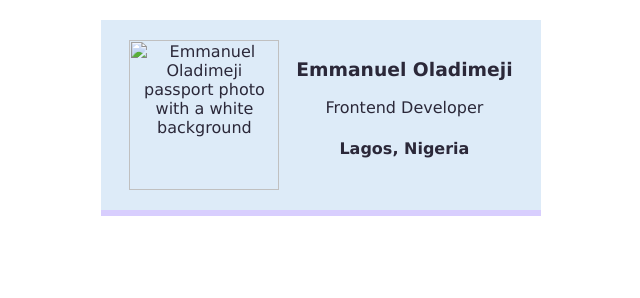
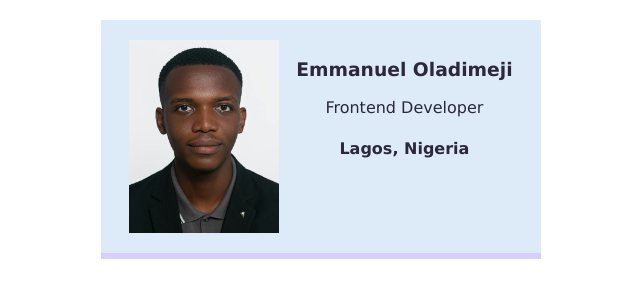
Before and after one commit to Emmanuell22/business-card, a plain HTML site: page Index.html in a window 1280 px wide. Shown: the whole page, without its empty margins (319-959 px from the left). Drawn offline with Linux system fonts and the light colour scheme.

Commit message:
Fix image source in Index.html
Updated image source path to use relative URL.

```diff
--- a/Index.html
+++ b/Index.html
@@ -6,7 +6,7 @@
         <div class="card">
             <img
                 class="profile-img"
-                src="images/Emm.jpg"
+                src="Emm.jpg"
                 alt="Emmanuel Oladimeji passport photo with a white background" />
             <div>
                 <h3>Emmanuel Oladimeji</h3>
```
